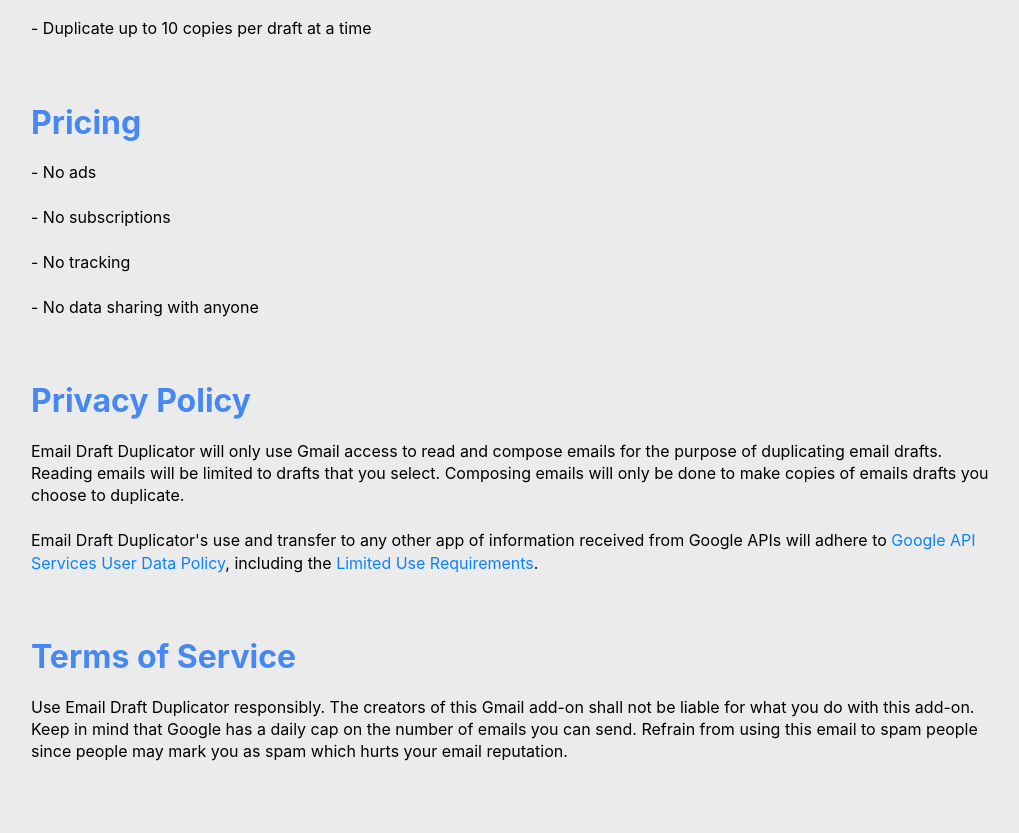
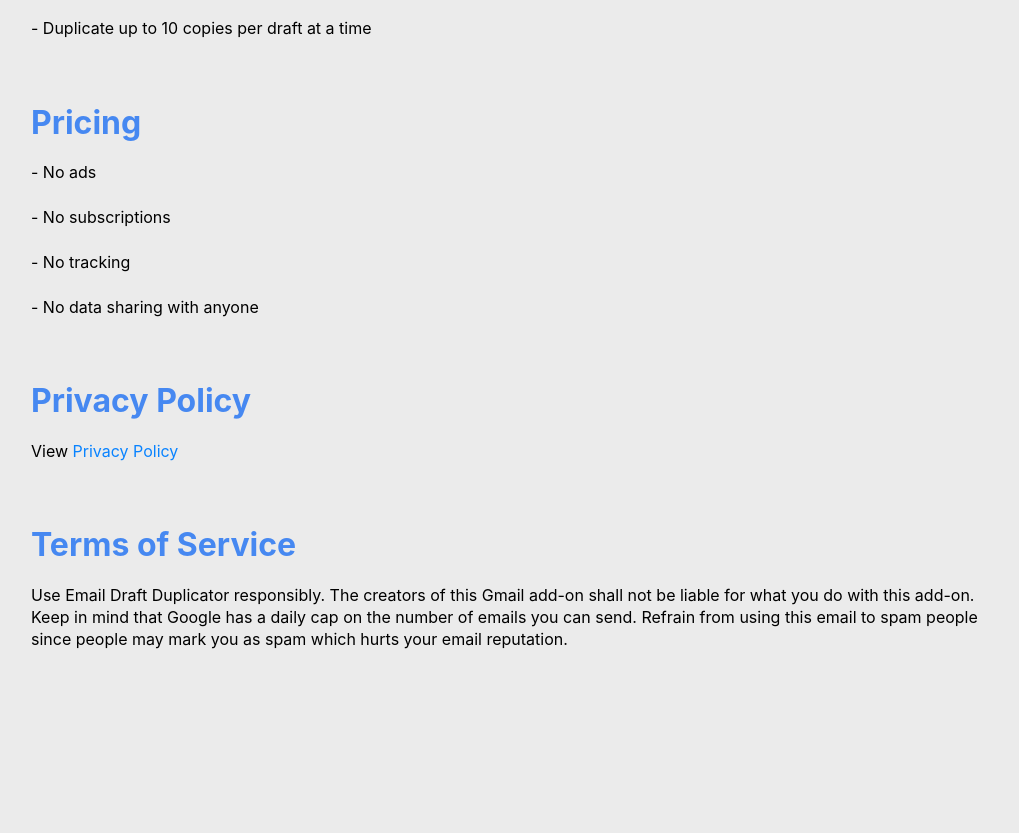
Before and after one commit to emaildraftduplicator/emaildraftduplicator.github.io, a plain HTML site: page index.html in a window 1280 px wide. Shown: the part 1190-2023 px from the top of the page, without its empty margins (129-1148 px from the left). After the commit the page ends 1928 px from the top, so only its background shows below. Drawn offline with Linux system fonts and the light colour scheme.

Commit message:
Update index.html

```diff
--- a/index.html
+++ b/index.html
@@ -9,6 +9,7 @@
     <meta name="author" content="">
     <title></title>
     <link href="style.css" rel="stylesheet">
+    <meta name="google-site-verification" content="mexeeM2fWU6OCYIhb0TUIlam5egGW_yAOHLeFhZx4Mw" />
 </head>
 <body>
 <section>
@@ -76,9 +77,7 @@
 
 <h2 id="privacy-policy">Privacy Policy</h2>
 <p>&nbsp;</p>
-<p>Email Draft Duplicator will only use Gmail access to read and compose emails for the purpose of duplicating email drafts. Reading emails will be limited to drafts that you select. Composing emails will only be done to make copies of emails drafts you choose to duplicate.</p>
-<p>&nbsp;</p>
-<p>Email Draft Duplicator's use and transfer to any other app of information received from Google APIs will adhere to <a href="https://developers.google.com/terms/api-services-user-data-policy">Google API Services User Data Policy</a>, including the <a href="https://support.google.com/cloud/answer/9110914#explain-types">Limited Use Requirements</a>.</p>
+<p>View <a href="https://emaildraftduplicatorprivacypolicy.github.io/">Privacy Policy</a></p>
 <p>&nbsp;</p>
 <p>&nbsp;</p>
 <p>&nbsp;</p>
```
